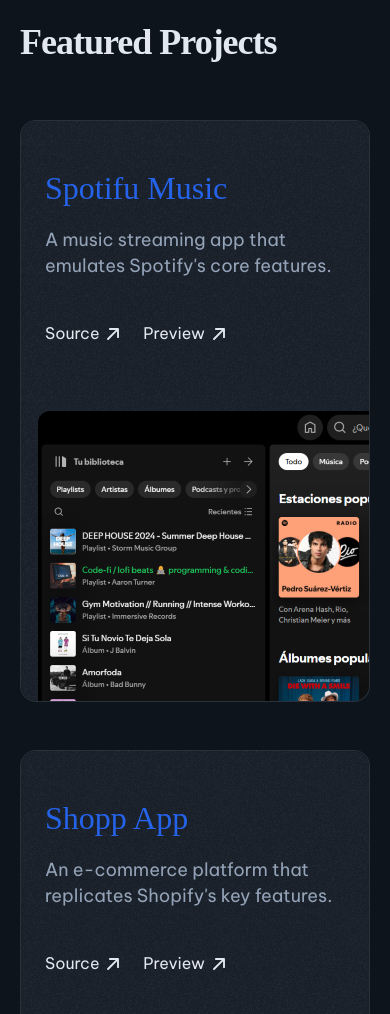
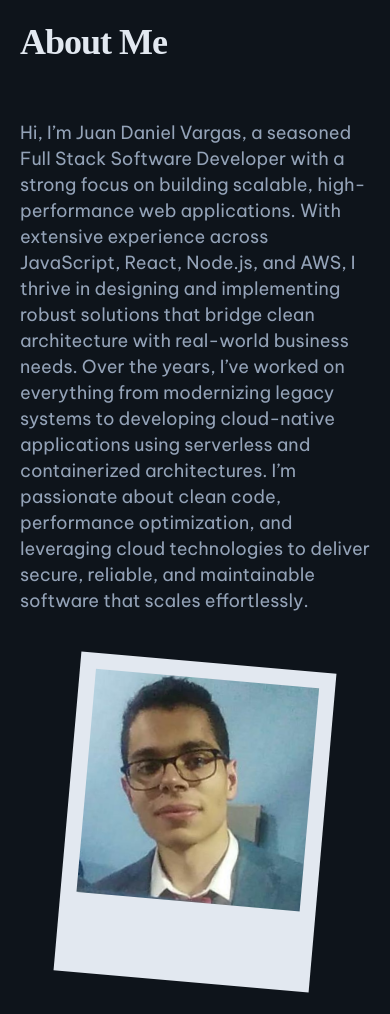
Before and after one commit to juandanieldev29/portfolio, an Astro site: page / in a window 390 px wide. Shown: the part 4520-5534 px from the top of the page. Built offline with nearby package versions, Linux system fonts and the light colour scheme; Astro itself is replaced by a stand-in of ours; a web font is replaced by a local one.

Commit message:
removing empty projects section

```diff
--- a/src/components/Projects.astro
+++ /dev/null
@@ -1,59 +0,0 @@
----
-import Section from "./Section.astro";
-import { Image } from "astro:assets";
-import type { ProjectProps } from "@types";
-
-interface Props {
-  projects: ProjectProps[];
-}
-
-const { projects } = Astro.props;
----
-
-<Section text="Featured Projects" href="projects">
-  {
-    projects.map(({ name, summary, image, linkPreview, linkSource }, index) => {
-      const top = 98 + index * 40;
-      return (
-        <div
-          style={`top: ${top}px;`}
-          class="sticky mb-12 rounded-2xl border border-neutral/20 bg-black"
-        >
-          <div class="bg-difu relative z-[1] grid h-[580px] w-full grid-rows-2 rounded-2xl bg-[#1c232d]/85 before:absolute before:inset-0 before:z-[-1] before:rounded-2xl before:bg-[url(/raja.png)] before:bg-[length:128px] before:bg-repeat before:opacity-[5%] before:content-[''] sm:grid-cols-2 sm:grid-rows-1 md:h-96">
-            <div class="px-6 pt-12">
-              <h3 class="mb-5 font-serif text-3xl font-medium text-primary">
-                {name}
-              </h3>
-              <p class="text-base text-neutral">{summary}</p>
-              <div class="flex gap-5 pt-10 text-white">
-                <a
-                  href={linkSource}
-                  target="_blank"
-                  class="after:relative after:bottom-[-5px] after:content-[url(/external.svg)] hover:underline"
-                >
-                  Source
-                </a>
-                <a
-                  href={linkPreview}
-                  target="_blank"
-                  class="after:relative after:bottom-[-5px] after:content-[url(/external.svg)] hover:underline"
-                >
-                  Preview
-                </a>
-              </div>
-            </div>
-            <div class="flex items-end justify-end overflow-hidden">
-              <Image
-                class="h-full w-[95%] rounded-ss-xl rounded-ee-2xl object-none object-left-top sm:h-[85%] sm:w-full"
-                src={image}
-                alt={name}
-                width="736"
-                height="483"
-              />
-            </div>
-          </div>
-        </div>
-      );
-    })
-  }
-</Section>
--- a/src/config/index.ts
+++ b/src/config/index.ts
@@ -9,7 +9,6 @@
   siteLogo: "/juan-small.jpg",
   navLinks: [
     { text: "Experience", href: "#experience" },
-    { text: "Projects", href: "#projects" },
     { text: "About", href: "#about" },
   ],
   socialLinks: [
@@ -86,29 +85,6 @@
       ]
     },
   ],
-  projects: [
-    {
-      name: "Spotifu Music",
-      summary: "A music streaming app that emulates Spotify's core features.",
-      linkPreview: "/",
-      linkSource: "https://github.com/immois/astro-zen",
-      image: "/spotifu.png",
-    },
-    {
-      name: "Shopp App",
-      summary: "An e-commerce platform that replicates Shopify's key features.",
-      linkPreview: "/",
-      linkSource: "https://github.com/immois/astro-zen",
-      image: "/shopify-clon.png",
-    },
-    {
-      name: "ClonTagram",
-      summary: "A social network that replicates the features of Instagram",
-      linkPreview: "/",
-      linkSource: "https://github.com/immois/astro-zen",
-      image: "/clone-ig.png",
-    },
-  ],
   about: {
     description: `
       Hi, I’m Juan Daniel Vargas, a seasoned Full Stack Software Developer with a strong focus on building scalable, high-performance web applications. With extensive experience across JavaScript, React, Node.js, and AWS, I thrive in designing and implementing robust solutions that bridge clean architecture with real-world business needs.
--- a/src/pages/index.astro
+++ b/src/pages/index.astro
@@ -3,7 +3,6 @@
 import Hero from "@components/Hero.astro";
 import Layout from "@layouts/Layout.astro";
 import Experience from "@components/Experience.astro";
-import Projects from "@components/Projects.astro";
 import About from "@components/About.astro";
 
 import "../styles/global.css";
@@ -12,6 +11,5 @@
 <Layout>
   <Hero {...SITE_CONTENT.hero} />
   <Experience experience={SITE_CONTENT.experience} />
-  <Projects projects={SITE_CONTENT.projects} />
   <About {...SITE_CONTENT.about} name={SITE_CONTENT.hero.name} />
 </Layout>
--- a/src/types/index.ts
+++ b/src/types/index.ts
@@ -11,7 +11,6 @@
 export interface SiteContent {
   hero: HeroProps;
   experience: ExperienceProps[];
-  projects: ProjectProps[];
   about: AboutProps;
 }
 
```
